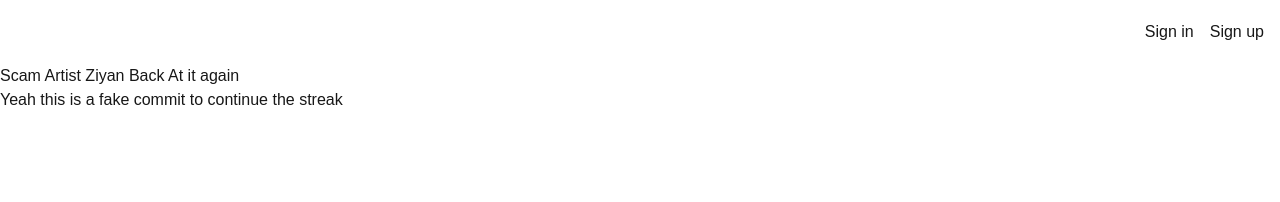
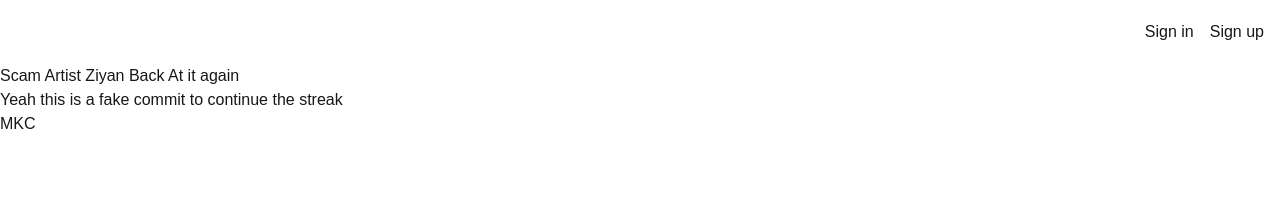
Before and after one commit to ZizouIsShort/fps_frontEnd, a Next.js app: page /maardomujhe in a window 1280 px wide. Shown: the top 202 px of the page. Built offline with nearby package versions, Linux system fonts and the light colour scheme; no server answers.

Commit message:
sent a get request to the express server to test if it works

```diff
--- a/src/app/maardomujhe/page.tsx
+++ b/src/app/maardomujhe/page.tsx
@@ -1,4 +1,16 @@
+"use client"
+
 export default function IKILLMYSELF() {
+    const wtfa = async () => {
+        try {
+            const data = await fetch('http://localhost:3002/nice');
+            const response = await data.json();
+            console.log(response);
+        } catch (error) {
+            console.error('Fetch error:', error);
+        }
+    }
+
     return (
         <>
             <h1>
@@ -6,6 +18,7 @@ export default function IKILLMYSELF() {
             </h1>
             <div>
                 <p>Yeah this is a fake commit to continue the streak</p>
+                <button onClick={wtfa} className={'bg-green'}>MKC</button>
             </div>
         </>
 
```
